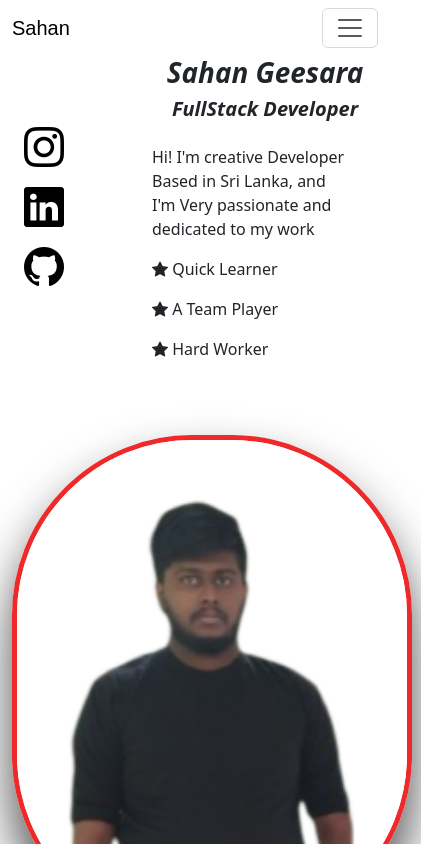
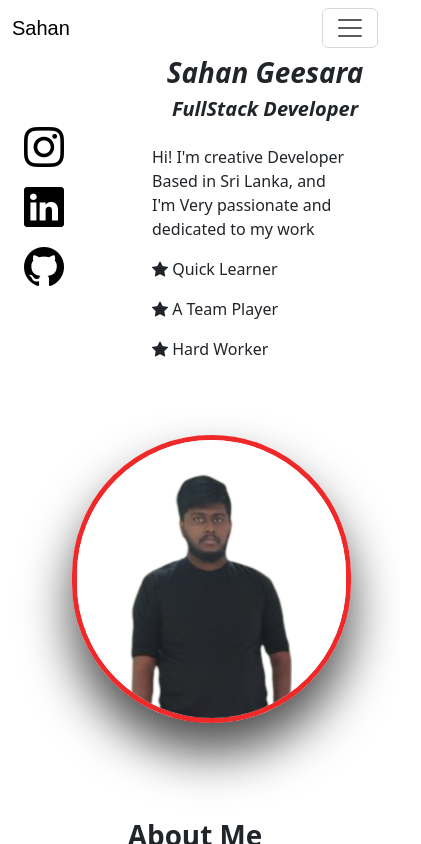
Before and after one commit to sahan99827/sahan_geesara_portfolio, a Vue app: page / in a window 390 px wide. Shown: the top 844 px of the page, 421 px wide, since content can reach past the window. Built offline with nearby package versions, Linux system fonts and the light colour scheme.

Commit message:
image siz edit mobile view response

```diff
--- a/src/components/Welcome.vue
+++ b/src/components/Welcome.vue
@@ -49,10 +49,11 @@ a{
 }
 @media (max-width: 490px) {
   img {
-    width: auto;
-    height: auto;
+    width: auto  !important;
+    height: auto  !important;
     margin-top: 30px !important;
-    margin-right: 9px !important;
+    margin-left: 60px !important;
+    align-content: center;
   }
   h1{
     margin-top: 60px !important;
```
